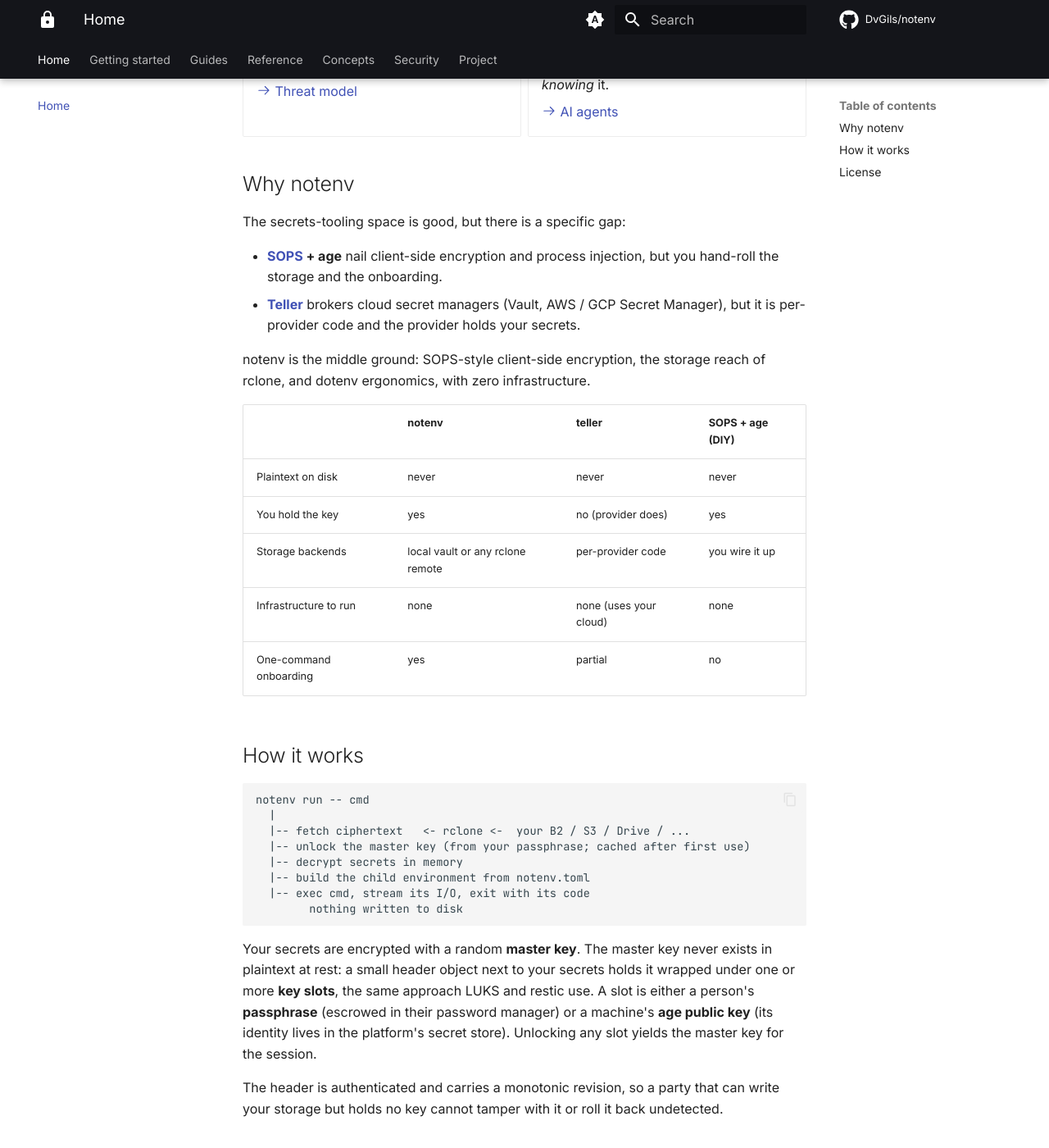
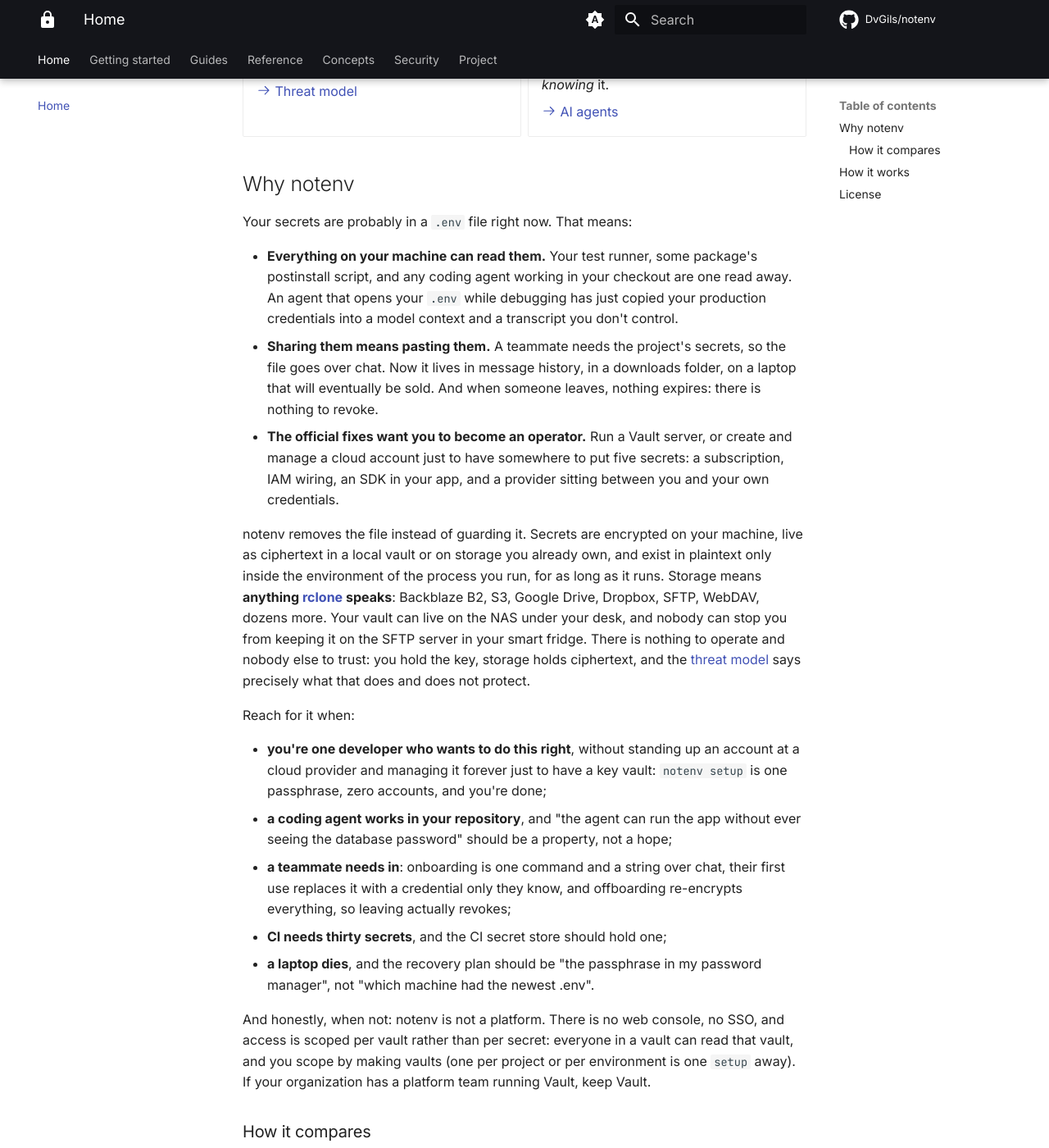
Before and after one commit to DvGils/notenv, an MkDocs documentation site: the page built from docs/index.md, in a window 1280 px wide and 1400 px high, scrolled down 849 px. Shown: the whole window at 82% size. Built offline with MkDocs 1.6.1 and Material for MkDocs 9.7.7, drawn with Linux system fonts in a browser that asks for light colours; comment, search, counter and statistics services are not loaded; some of the changed text lies outside the part shown.

Commit message:
docs: Why notenv leads with the reader's problem, not the tooling gap
The section opened by positioning notenv between two tools its audience
has never run. It now opens with what a .env file actually means (every
process reads it, sharing is pasting, the official fixes make you an
operator), names the moments to reach for notenv (the solo developer
who refuses to manage a cloud account just to have a key vault, the
coding agent in the checkout, teammate onboarding, CI, the dead
laptop), states the storage freedom rclone buys plainly, and says
honestly when notenv is the wrong choice, with vault-per-project as the
scoping answer. The SOPS/Teller comparison stays, demoted to a labeled
subsection for readers who know the space.

Co-Authored-By: Claude Fable 5 <noreply@anthropic.com>

```diff
--- a/docs/index.md
+++ b/docs/index.md
@@ -56,15 +56,54 @@ matter, `notenv vault copy` moves the same vault to a cloud remote in one comman
 
 ## Why notenv
 
-The secrets-tooling space is good, but there is a specific gap:
+Your secrets are probably in a `.env` file right now. That means:
 
-- **[SOPS](https://getsops.io) + age** nail client-side encryption and process injection, but you
-  hand-roll the storage and the onboarding.
-- **[Teller](https://github.com/tellerops/teller)** brokers cloud secret managers (Vault, AWS / GCP
-  Secret Manager), but it is per-provider code and the provider holds your secrets.
+- **Everything on your machine can read them.** Your test runner, some package's postinstall
+  script, and any coding agent working in your checkout are one read away. An agent that opens
+  your `.env` while debugging has just copied your production credentials into a model context and
+  a transcript you don't control.
+- **Sharing them means pasting them.** A teammate needs the project's secrets, so the file goes
+  over chat. Now it lives in message history, in a downloads folder, on a laptop that will
+  eventually be sold. And when someone leaves, nothing expires: there is nothing to revoke.
+- **The official fixes want you to become an operator.** Run a Vault server, or create and manage
+  a cloud account just to have somewhere to put five secrets: a subscription, IAM wiring, an SDK
+  in your app, and a provider sitting between you and your own credentials.
 
-notenv is the middle ground: SOPS-style client-side encryption, the storage reach of rclone, and
-dotenv ergonomics, with zero infrastructure.
+notenv removes the file instead of guarding it. Secrets are encrypted on your machine, live as
+ciphertext in a local vault or on storage you already own, and exist in plaintext only inside the
+environment of the process you run, for as long as it runs. Storage means **anything
+[rclone](https://rclone.org) speaks**: Backblaze B2, S3, Google Drive, Dropbox, SFTP, WebDAV,
+dozens more. Your vault can live on the NAS under your desk, and nobody can stop you from keeping
+it on the SFTP server in your smart fridge. There is nothing to operate and nobody else to trust:
+you hold the key, storage holds ciphertext, and the
+[threat model](security/threat-model.md) says precisely what that
+does and does not protect.
+
+Reach for it when:
+
+- **you're one developer who wants to do this right**, without standing up an account at a cloud
+  provider and managing it forever just to have a key vault: `notenv setup` is one passphrase,
+  zero accounts, and you're done;
+- **a coding agent works in your repository**, and "the agent can run the app without ever seeing
+  the database password" should be a property, not a hope;
+- **a teammate needs in**: onboarding is one command and a string over chat, their first use
+  replaces it with a credential only they know, and offboarding re-encrypts everything, so leaving
+  actually revokes;
+- **CI needs thirty secrets**, and the CI secret store should hold one;
+- **a laptop dies**, and the recovery plan should be "the passphrase in my password manager", not
+  "which machine had the newest .env".
+
+And honestly, when not: notenv is not a platform. There is no web console, no SSO, and access is
+scoped per vault rather than per secret: everyone in a vault can read that vault, and you scope by
+making vaults (one per project or per environment is one `setup` away). If your organization has a
+platform team running Vault, keep Vault.
+
+### How it compares
+
+For readers who know the space: [SOPS](https://getsops.io) + age nail client-side encryption and
+process injection but leave storage and onboarding to you; [Teller](https://github.com/tellerops/teller)
+brokers cloud secret managers, where the provider holds your secrets. notenv is client-side
+encryption with the storage and the onboarding built in, and no provider in the loop.
 
 | | notenv | teller | SOPS + age (DIY) |
 |---|---|---|---|
```
Also changed, not shown: README.md (+46 -7 lines).
